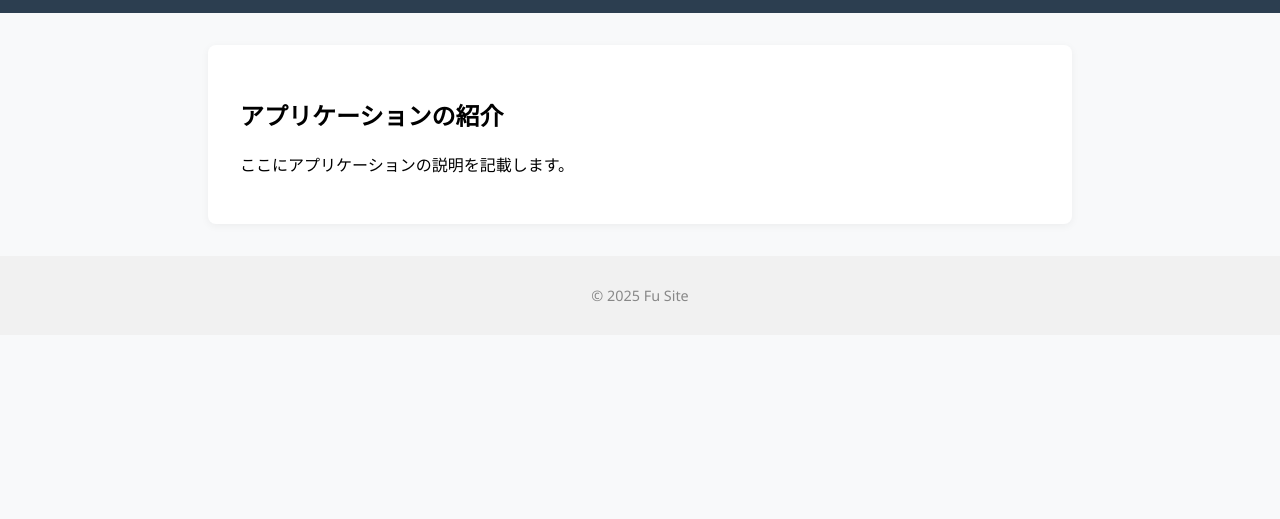
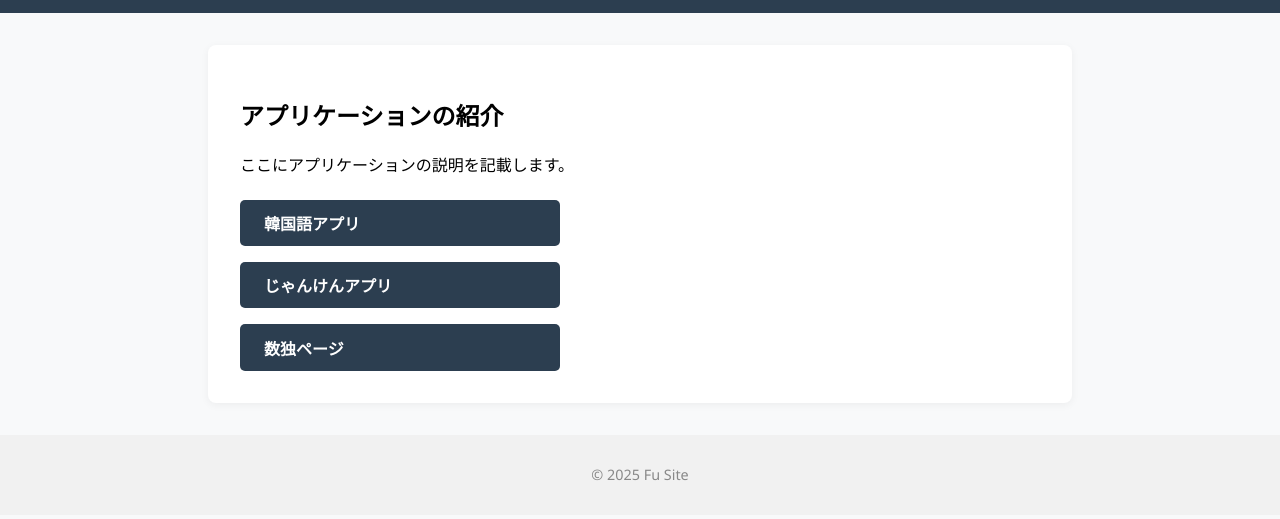
Before and after one commit to ore228/fu_site, a plain HTML site: page index.html in a window 1280 px wide. Shown: the part 129-648 px from the top of the page. Drawn offline with Linux system fonts and the light colour scheme.

Commit message:
250915アプリの追加

```diff
--- a/index.html
+++ b/index.html
@@ -20,6 +20,11 @@
     <main>
         <h2>アプリケーションの紹介</h2>
         <p>ここにアプリケーションの説明を記載します。</p>
+        <div style="margin-top:1.5em; display:flex; flex-direction:column; gap:1em; max-width:320px;">
+            <a href="https://zero1-git-apl.onrender.com/" target="_blank" rel="noopener" class="button" style="display:inline-block;padding:0.7em 1.5em;background:#2c3e50;color:#fff;border-radius:5px;text-decoration:none;font-weight:bold;">韓国語アプリ</a>
+            <a href="https://zero0-git-apl.onrender.com/" target="_blank" rel="noopener" class="button" style="display:inline-block;padding:0.7em 1.5em;background:#2c3e50;color:#fff;border-radius:5px;text-decoration:none;font-weight:bold;">じゃんけんアプリ</a>
+            <a href="sudoku.html" class="button" style="display:inline-block;padding:0.7em 1.5em;background:#2c3e50;color:#fff;border-radius:5px;text-decoration:none;font-weight:bold;">数独ページ</a>
+        </div>
     </main>
     <footer>
         <p>&copy; 2025 Fu Site</p>
```
Also changed, not shown: python.html (+0 -1 lines).
